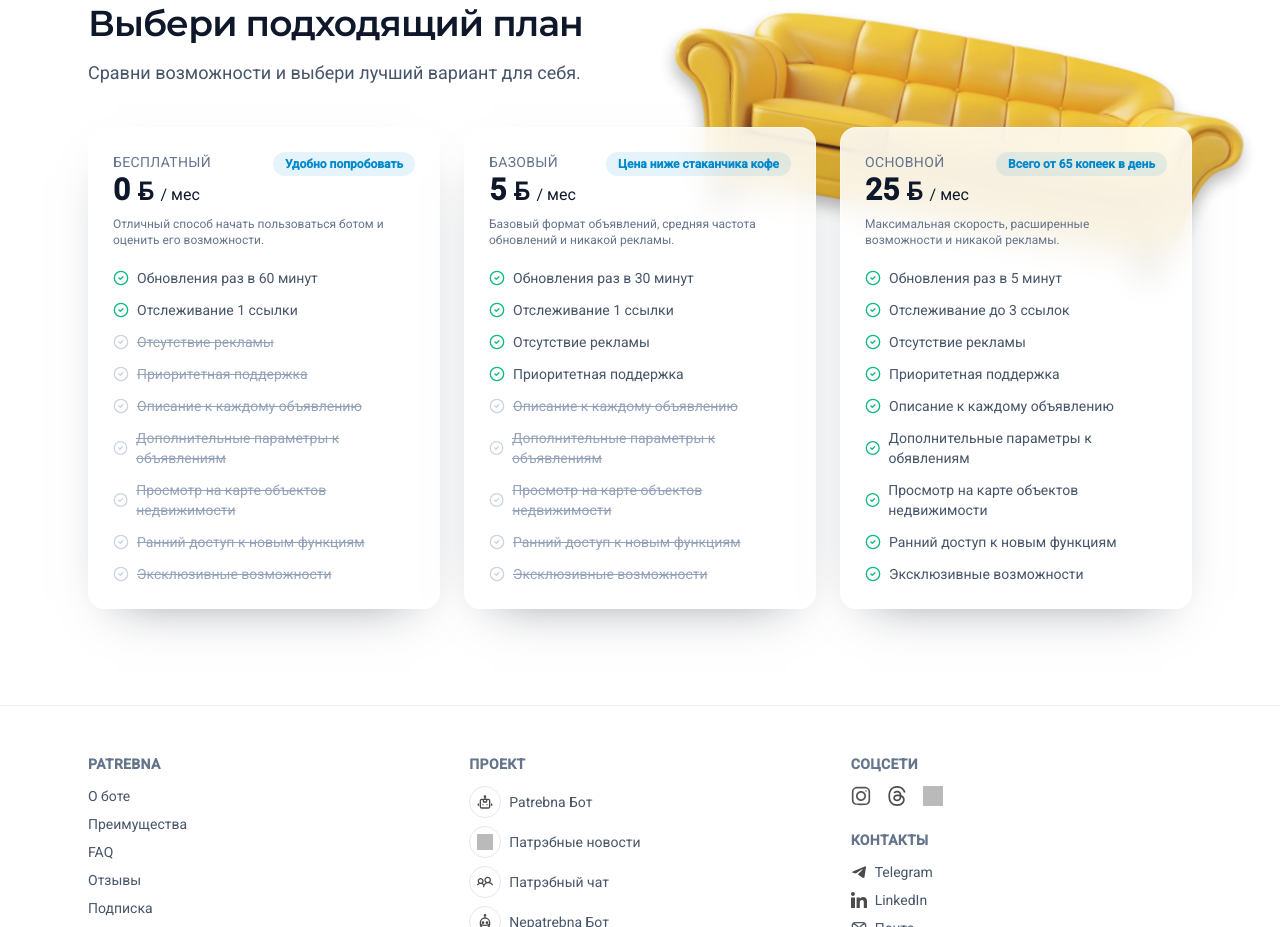
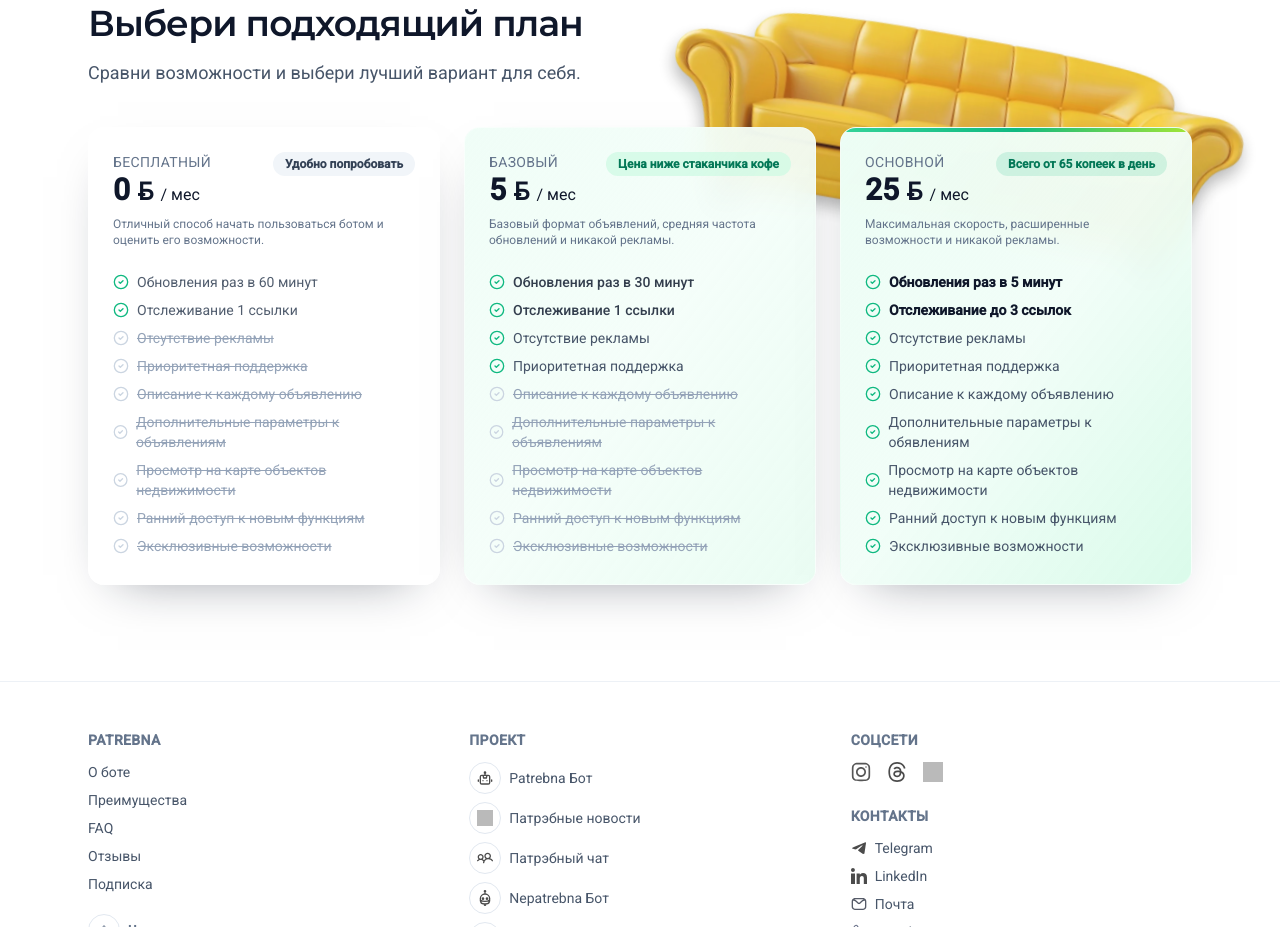
Before and after one commit to patrebna/landing, a React (Vite) app: page / in a window 1280 px wide. Shown: the part 3260-4187 px from the top of the page. Built offline with nearby package versions, Linux system fonts and the light colour scheme; no server answers; grey boxes are pictures that could not be loaded.

Commit message:
refactor(SubscriptionSection): улучшены стили карточек и добавлены выделения для основных функций

```diff
--- a/src/sections/SubscriptionSection.tsx
+++ b/src/sections/SubscriptionSection.tsx
@@ -106,17 +106,38 @@ export default function SubscriptionSection() {
           whileInView={{ opacity: 1, y: 0 }}
           viewport={{ once: true }}
           transition={{ duration: 0.5 }}
-          className="mt-10 grid gap-6 md:grid-cols-3"
+          className="mt-10 grid gap-6 md:grid-cols-3 md:items-stretch"
         >
-          {plans.map((plan) => (
+          {plans.map((plan) => {
+            const isPrimaryPlan = plan.name === "Основной";
+            const isBasePlan = plan.name === "Базовый";
+
+            return (
               <Card
                 key={plan.name}
-              className="glass-card relative overflow-hidden"
+                className={`glass-card relative overflow-hidden ${
+                  isPrimaryPlan
+                    ? "h-full border-2 border-emerald-300 bg-gradient-to-br from-emerald-50 via-emerald-50/70 to-emerald-100/80 shadow-[0_20px_60px_rgba(16,185,129,0.18)] dark:border-emerald-500/40 dark:from-emerald-500/15 dark:via-slate-900 dark:to-slate-900"
+                    : isBasePlan
+                      ? "h-full border border-emerald-200 bg-gradient-to-br from-emerald-50/80 via-emerald-50/55 to-emerald-100/45 shadow-[0_12px_36px_rgba(16,185,129,0.08)] dark:border-emerald-500/20 dark:from-emerald-500/10 dark:via-slate-900 dark:to-slate-900"
+                      : "h-full border border-slate-200/80 dark:border-slate-800"
+                }`}
               >
-              <div className="absolute right-6 top-6 rounded-full bg-brand-secondary/10 px-3 py-1 text-xs font-semibold text-brand-secondary">
+                {isPrimaryPlan ? (
+                  <div className="absolute inset-x-0 top-0 h-1 bg-gradient-to-r from-emerald-400 via-emerald-500 to-lime-400" />
+                ) : null}
+                <div
+                  className={`absolute right-6 top-6 rounded-full px-3 py-1 text-xs font-semibold ${
+                    isPrimaryPlan
+                      ? "bg-emerald-500/15 text-emerald-700 dark:bg-emerald-400/15 dark:text-emerald-300"
+                      : isBasePlan
+                        ? "bg-emerald-100/80 text-emerald-700 dark:bg-emerald-500/10 dark:text-emerald-300"
+                        : "bg-slate-100 text-slate-700 dark:bg-slate-800 dark:text-slate-300"
+                  }`}
+                >
                   {plan.note}
                 </div>
-              <div className="space-y-5">
+                <div className="flex h-full flex-col space-y-5">
                   <div>
                     <div className="text-sm uppercase tracking-wide text-slate-500">
                       {plan.name}
@@ -133,12 +154,33 @@ export default function SubscriptionSection() {
                     </p>
                   </div>
 
-                <ul className="space-y-3 text-sm">
-                  {plan.features.map((feature) => (
+                  <ul className=" text-sm">
+                    {plan.features.map((feature) =>
+                      (() => {
+                        const isHighlightedPrimaryFeature =
+                          isPrimaryPlan &&
+                          (feature.label === "Обновления раз в 5 минут" ||
+                            feature.label === "Отслеживание до 3 ссылок");
+                        const isHighlightedFreeFeature =
+                          plan.name === "Бесплатный" &&
+                          (feature.label === "Обновления раз в 60 минут" ||
+                            feature.label === "Отслеживание 1 ссылки");
+                        const isHighlightedBaseFeature =
+                          plan.name === "Базовый" &&
+                          (feature.label === "Обновления раз в 30 минут" ||
+                            feature.label === "Отслеживание 1 ссылки");
+
+                        return (
                           <li
                             key={feature.label}
-                      className={`flex items-center gap-2 ${
-                        feature.available
+                            className={`flex items-center gap-2 py-1 transition ${
+                              isHighlightedPrimaryFeature
+                                ? "font-semibold text-slate-900 dark:text-slate-100"
+                                : isHighlightedBaseFeature
+                                  ? "font-medium text-slate-700 dark:text-slate-200"
+                                  : isHighlightedFreeFeature
+                                    ? "text-slate-700/85 dark:text-slate-300/90"
+                                    : feature.available
                                       ? "text-slate-600 dark:text-slate-300"
                                       : "text-slate-400 line-through"
                             }`}
@@ -146,18 +188,35 @@ export default function SubscriptionSection() {
                             <CheckCircle2
                               size={16}
                               className={
-                          feature.available
+                                isHighlightedPrimaryFeature
+                                  ? "text-emerald-500"
+                                  : feature.available
                                     ? "text-emerald-500"
                                     : "text-slate-300"
                               }
                             />
+                            <span
+                              className={
+                                isHighlightedPrimaryFeature
+                                  ? "decoration-emerald-400 decoration-2 underline-offset-4"
+                                  : isHighlightedBaseFeature
+                                    ? "text-slate-800/90 dark:text-slate-200/90"
+                                    : isHighlightedFreeFeature
+                                      ? "text-slate-700/85 dark:text-slate-300/85"
+                                      : undefined
+                              }
+                            >
                               {feature.label}
+                            </span>
                           </li>
-                  ))}
+                        );
+                      })(),
+                    )}
                   </ul>
                 </div>
               </Card>
-          ))}
+            );
+          })}
         </motion.div>
       </div>
     </section>
```
Lines whose indentation alone changed are shown as unchanged.
